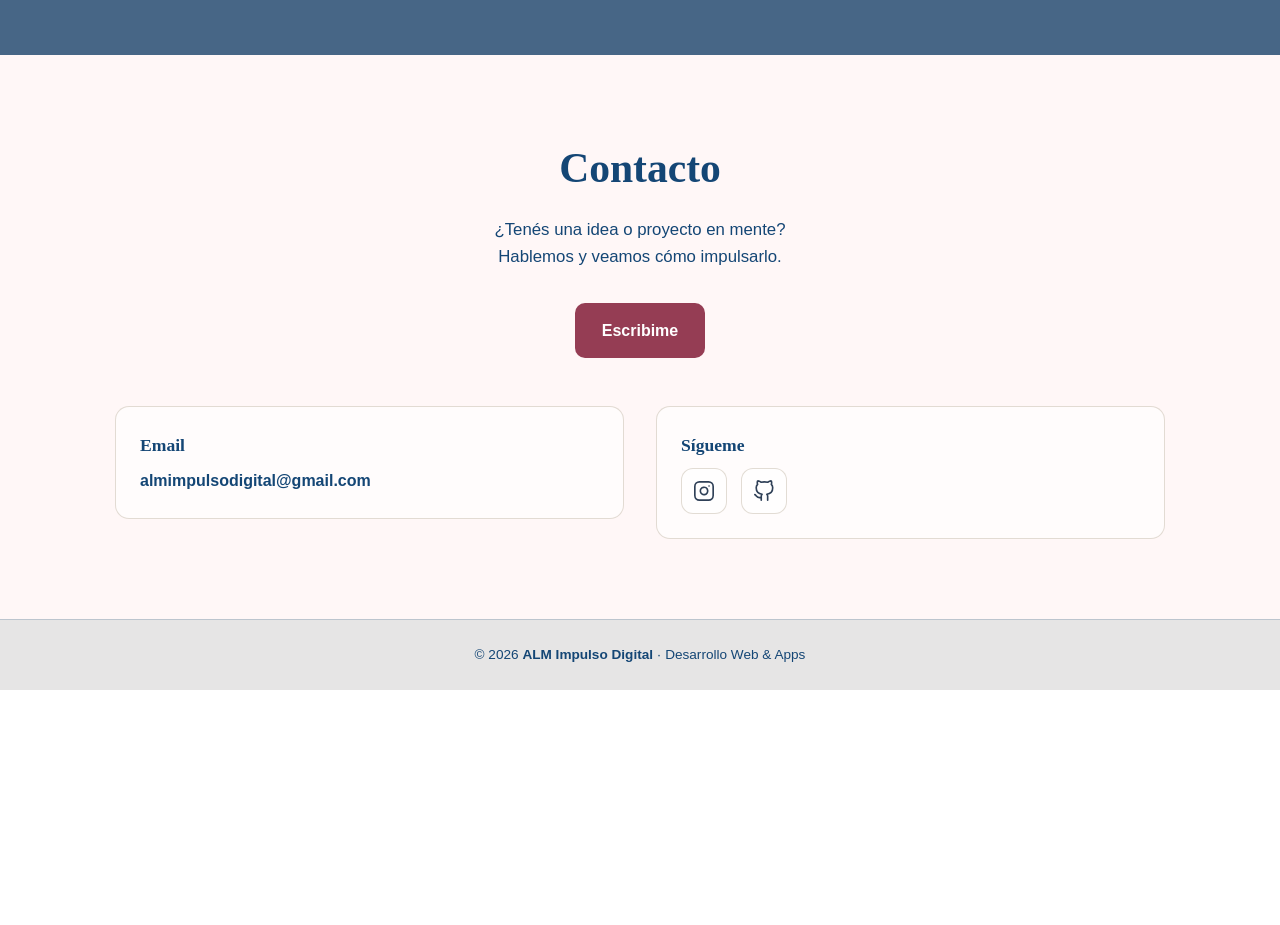
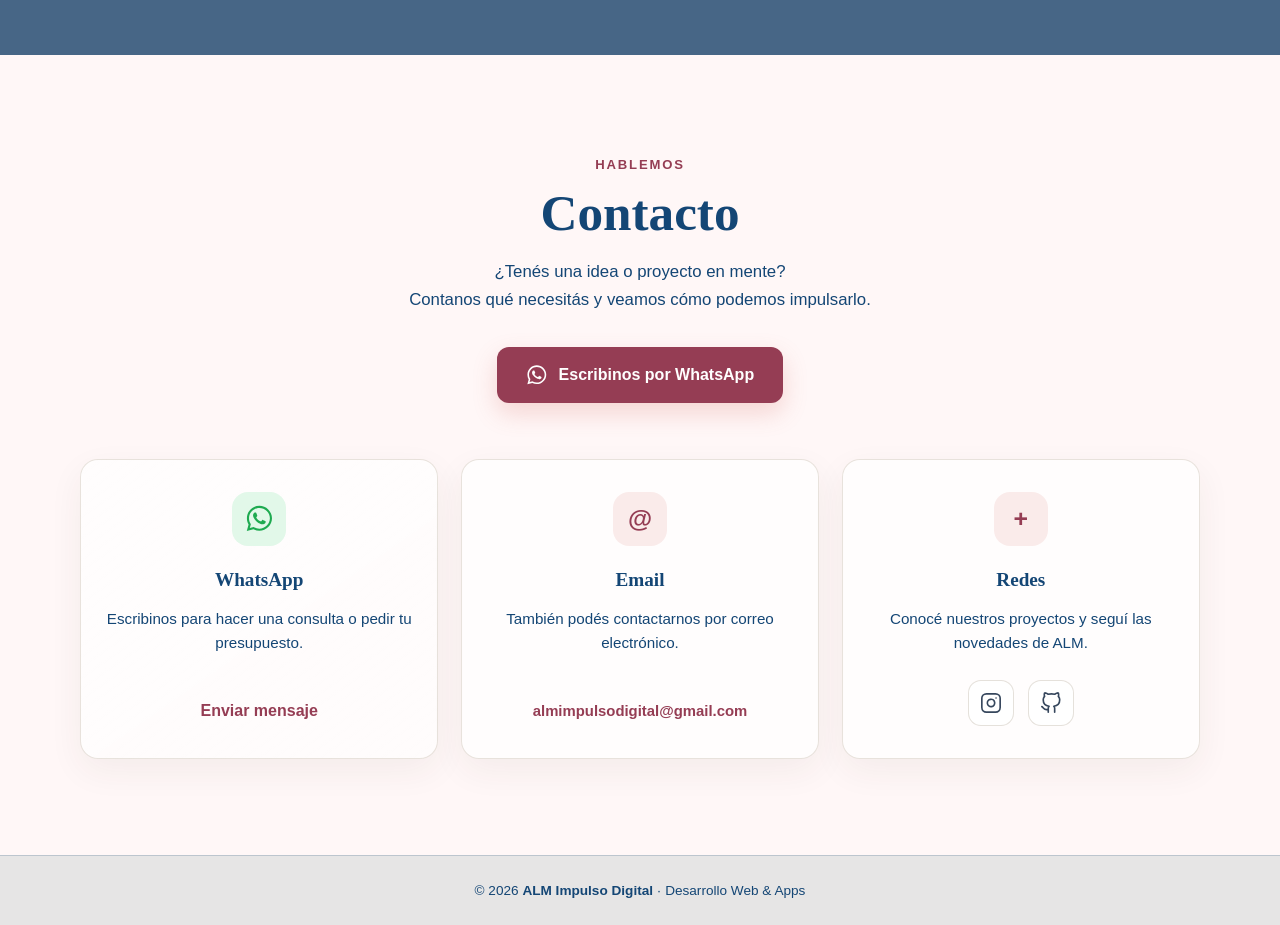
Before and after one commit to ALMImpulsoDigital/alm-impulso-digital-portfolio, a React (Vite) app: page / in a window 1280 px wide. Shown: the part 2860-3785 px from the top of the page. Before the commit the page ends 3550 px from the top, so only its background shows below. Built offline with nearby package versions, Linux system fonts and the light colour scheme; a web font is replaced by a local one.

Commit message:
Agregue Whatsapp en Contacto

```diff
--- a/src/components/Contacto.jsx
+++ b/src/components/Contacto.jsx
@@ -1,39 +1,90 @@
+import { FaWhatsapp } from "react-icons/fa";
 import "../styles/contacto.css";
 
 export default function Contacto() {
+  const numeroWhatsApp = "5493541678553";
+
+  const mensajeWhatsApp =
+    "Hola, quisiera consultar por los servicios de ALM Impulso Digital.";
+
+  const enlaceWhatsApp = `https://wa.me/${numeroWhatsApp}?text=${encodeURIComponent(
+    mensajeWhatsApp,
+  )}`;
+
   return (
     <section className="contacto" id="contacto">
       <div className="contacto-inner">
+        <span className="contacto-eyebrow">Hablemos</span>
+
         <h2 className="contacto-title">Contacto</h2>
 
         <p className="contacto-text">
           ¿Tenés una idea o proyecto en mente?
           <br />
-          Hablemos y veamos cómo impulsarlo.
+          Contanos qué necesitás y veamos cómo podemos impulsarlo.
         </p>
 
         <a
           className="contacto-cta"
-          href="https://mail.google.com/mail/?view=cm&fs=1&to=almimpulsodigital@gmail.com&su=Consulta%20desde%20ALM%20Impulso%20Digital"
+          href={enlaceWhatsApp}
           target="_blank"
-          rel="noreferrer"
+          rel="noopener noreferrer"
         >
-          Escribime
+          <FaWhatsapp aria-hidden="true" />
+          Escribinos por WhatsApp
         </a>
 
         <div className="contacto-grid">
-          <div className="contacto-block">
-            <h3 className="contacto-subtitle">Email</h3>
+          <article className="contacto-block contacto-block-whatsapp">
+            <div className="contacto-icon contacto-icon-whatsapp">
+              <FaWhatsapp aria-hidden="true" />
+            </div>
+
+            <h3 className="contacto-subtitle">WhatsApp</h3>
+
+            <p className="contacto-description">
+              Escribinos para hacer una consulta o pedir tu presupuesto.
+            </p>
+
             <a
               className="contacto-link"
+              href={enlaceWhatsApp}
+              target="_blank"
+              rel="noopener noreferrer"
+            >
+              Enviar mensaje
+            </a>
+          </article>
+
+          <article className="contacto-block">
+            <div className="contacto-icon">
+              <span aria-hidden="true">@</span>
+            </div>
+
+            <h3 className="contacto-subtitle">Email</h3>
+
+            <p className="contacto-description">
+              También podés contactarnos por correo electrónico.
+            </p>
+
+            <a
+              className="contacto-link contacto-email"
               href="mailto:almimpulsodigital@gmail.com"
             >
               almimpulsodigital@gmail.com
             </a>
-          </div>
+          </article>
 
-          <div className="contacto-block">
-            <h3 className="contacto-subtitle">Sígueme</h3>
+          <article className="contacto-block">
+            <div className="contacto-icon">
+              <span aria-hidden="true">+</span>
+            </div>
+
+            <h3 className="contacto-subtitle">Redes</h3>
+
+            <p className="contacto-description">
+              Conocé nuestros proyectos y seguí las novedades de ALM.
+            </p>
 
             <div className="contacto-social">
               <a
@@ -41,10 +92,10 @@ export default function Contacto() {
                 href="https://www.instagram.com/alm.impulsodigital/"
                 target="_blank"
                 rel="noopener noreferrer"
-                aria-label="Instagram"
+                aria-label="Instagram de ALM Impulso Digital"
                 title="Instagram"
               >
-                <img src="/assets/instagram.svg" alt="Instagram" />
+                <img src="/assets/instagram.svg" alt="" />
               </a>
 
               <a
@@ -52,13 +103,13 @@ export default function Contacto() {
                 href="https://github.com/ALMImpulsoDigital"
                 target="_blank"
                 rel="noopener noreferrer"
-                aria-label="GitHub"
+                aria-label="GitHub de ALM Impulso Digital"
                 title="GitHub"
               >
-                <img src="/assets/github.svg" alt="GitHub" />
+                <img src="/assets/github.svg" alt="" />
               </a>
             </div>
-          </div>
+          </article>
         </div>
       </div>
     </section>
--- a/src/styles/contacto.css
+++ b/src/styles/contacto.css
@@ -1,92 +1,91 @@
 .contacto {
-  padding: 5rem 2rem;
+  padding: 6rem 2rem;
   background: var(--color-principal-claro);
 }
 
 .contacto-inner {
-  max-width: 1050px;
+  max-width: 1120px;
   margin: 0 auto;
   text-align: center;
 }
 
+.contacto-eyebrow {
+  display: inline-block;
+  margin-bottom: 0.65rem;
+  color: var(--accent);
+  font-size: 0.82rem;
+  font-weight: 800;
+  letter-spacing: 0.14em;
+  text-transform: uppercase;
+}
+
 .contacto-title {
-  font-size: 2.6rem;
+  margin: 0 0 1rem;
   color: var(--title);
-  margin-bottom: 1rem;
+  font-size: clamp(2.3rem, 5vw, 3.2rem);
+  line-height: 1.1;
 }
 
 .contacto-text {
-  max-width: 620px;
+  max-width: 650px;
   margin: 0 auto 2rem;
   color: var(--text);
   font-size: 1.05rem;
+  line-height: 1.7;
 }
 
 .contacto-cta {
-  display: inline-block;
-  padding: 0.9rem 1.7rem;
+  display: inline-flex;
+  align-items: center;
+  justify-content: center;
+  gap: 0.7rem;
+
+  padding: 0.95rem 1.8rem;
+
   background: var(--accent);
   color: #ffffff;
-  border-radius: 10px;
+
+  border-radius: 12px;
   font-weight: 700;
-  transition: transform 0.2s ease, box-shadow 0.2s ease;
+  text-decoration: none;
+
+  box-shadow: 0 10px 24px rgba(209, 89, 83, 0.22);
+
+  transition:
+    transform 0.25s ease,
+    box-shadow 0.25s ease;
+}
+
+.contacto-cta svg {
+  font-size: 1.35rem;
 }
 
 .contacto-cta:hover {
-  transform: translateY(-2px);
-  box-shadow: 0 10px 25px rgba(209, 89, 83, 0.28);
+  transform: translateY(-3px);
+  box-shadow: 0 14px 30px rgba(209, 89, 83, 0.3);
 }
 
 .contacto-grid {
-  margin-top: 3rem;
+  margin-top: 3.5rem;
+
   display: grid;
-  grid-template-columns: 1fr 1fr;
-  gap: 2rem;
-  align-items: start;
+  grid-template-columns: repeat(3, minmax(0, 1fr));
+  gap: 1.4rem;
 }
 
 .contacto-block {
-  background: rgba(255, 255, 255, 0.6);
-  border: 1px solid rgba(138, 119, 90, 0.25);
-  border-radius: 14px;
-  padding: 1.5rem;
-  text-align: left;
-}
+  min-height: 250px;
+  padding: 2rem 1.5rem;
 
-.contacto-subtitle {
-  font-size: 1.1rem;
-  color: var(--title);
-  margin-bottom: 0.6rem;
-}
+  display: flex;
+  flex-direction: column;
+  align-items: center;
 
-.contacto-link {
-  color: var(--text);
-  font-weight: 600;
-  text-decoration: none;
-  border-bottom: 2px solid transparent;
-  transition: border-color 0.2s ease;
-}
+  background: rgba(255, 255, 255, 0.68);
+  border: 1px solid rgba(138, 119, 90, 0.2);
+  border-radius: 18px;
 
-.contacto-link:hover {
-  border-bottom-color: rgba(138, 119, 90, 0.8);
-}
-
-.contacto-social {
-  display: flex;
-  gap: 0.9rem;
-  margin-top: 0.3rem;
-}
-
-.social-btn {
-  width: 46px;
-  height: 46px;
-  border-radius: 12px;
-  display: inline-flex;
-  align-items: center;
-  justify-content: center;
-
-  background: rgba(255, 255, 255, 0.65);
-  border: 1px solid rgba(138, 119, 90, 0.25);
+  box-shadow: 0 12px 35px rgba(70, 55, 40, 0.06);
 
   transition:
     transform 0.25s ease,
@@ -94,38 +93,176 @@
     border-color 0.25s ease;
 }
 
+.contacto-block:hover {
+  transform: translateY(-6px);
+  border-color: rgba(209, 89, 83, 0.35);
+  box-shadow: 0 18px 38px rgba(70, 55, 40, 0.11);
+}
+
+.contacto-block-whatsapp {
+  background:
+    linear-gradient(
+      145deg,
+      rgba(255, 255, 255, 0.78),
+      rgba(255, 255, 255, 0.58)
+    );
+}
+
+.contacto-icon {
+  width: 54px;
+  height: 54px;
+  margin-bottom: 1.2rem;
+
+  display: flex;
+  align-items: center;
+  justify-content: center;
+
+  background: rgba(209, 89, 83, 0.11);
+  color: var(--accent);
+
+  border-radius: 16px;
+
+  font-size: 1.55rem;
+  font-weight: 800;
+}
+
+.contacto-icon-whatsapp {
+  background: rgba(37, 211, 102, 0.13);
+  color: #1eaa50;
+  font-size: 1.8rem;
+}
+
+.contacto-subtitle {
+  margin: 0 0 0.7rem;
+  color: var(--title);
+  font-size: 1.2rem;
+}
+
+.contacto-description {
+  min-height: 52px;
+  margin: 0 0 1.3rem;
+
+  color: var(--text);
+  font-size: 0.95rem;
+  line-height: 1.6;
+}
+
+.contacto-link {
+  margin-top: auto;
+
+  color: var(--accent);
+  font-weight: 700;
+  text-decoration: none;
+
+  border-bottom: 2px solid transparent;
+
+  transition:
+    color 0.2s ease,
+    border-color 0.2s ease;
+}
+
+.contacto-link:hover {
+  border-bottom-color: currentColor;
+}
+
+.contacto-email {
+  font-size: 0.93rem;
+  overflow-wrap: anywhere;
+}
+
+.contacto-social {
+  margin-top: auto;
+
+  display: flex;
+  justify-content: center;
+  gap: 0.85rem;
+}
+
+.social-btn {
+  width: 46px;
+  height: 46px;
+
+  display: inline-flex;
+  align-items: center;
+  justify-content: center;
+
+  background: rgba(255, 255, 255, 0.76);
+  border: 1px solid rgba(138, 119, 90, 0.22);
+  border-radius: 13px;
+
+  transition:
+    transform 0.25s ease,
+    box-shadow 0.25s ease,
+    border-color 0.25s ease;
+}
 
 .social-btn:hover {
-  transform: translateY(-4px) scale(1.06);
+  transform: translateY(-4px) scale(1.05);
   border-color: rgba(209, 89, 83, 0.45);
-  box-shadow: 0 12px 22px rgba(0, 0, 0, 0.12);
+  box-shadow: 0 10px 20px rgba(0, 0, 0, 0.11);
 }
-
 
 .social-btn img {
   width: 22px;
   height: 22px;
-  opacity: 0.85;
-  transition: opacity 0.25s ease, transform 0.25s ease;
+  opacity: 0.82;
+
+  transition:
+    opacity 0.25s ease,
+    transform 0.25s ease;
 }
 
 .social-btn:hover img {
   opacity: 1;
-  transform: scale(1.1);
+  transform: scale(1.08);
 }
 
-/* Responsive */
-@media (max-width: 820px) {
+.contacto-cta:focus-visible,
+.contacto-link:focus-visible,
+.social-btn:focus-visible {
+  outline: 3px solid rgba(209, 89, 83, 0.45);
+  outline-offset: 4px;
+}
+
+/* Tablet */
+@media (max-width: 900px) {
   .contacto-grid {
-    grid-template-columns: 1fr;
-    text-align: center;
+    grid-template-columns: repeat(2, minmax(0, 1fr));
   }
 
-  .contacto-block {
-    text-align: center;
+  .contacto-block:last-child {
+    grid-column: 1 / -1;
+    max-width: 520px;
+    width: 100%;
+    justify-self: center;
+  }
+}
+
+/* Celular */
+@media (max-width: 620px) {
+  .contacto {
+    padding: 4.5rem 1.2rem;
   }
 
-  .contacto-social {
-    justify-content: center;
+  .contacto-text br {
+    display: none;
+  }
+
+  .contacto-grid {
+    margin-top: 2.8rem;
+    grid-template-columns: 1fr;
+  }
+
+  .contacto-block,
+  .contacto-block:last-child {
+    grid-column: auto;
+    width: auto;
+    max-width: none;
+    min-height: auto;
+  }
+
+  .contacto-cta {
+    width: 100%;
+    max-width: 340px;
   }
 }
```
